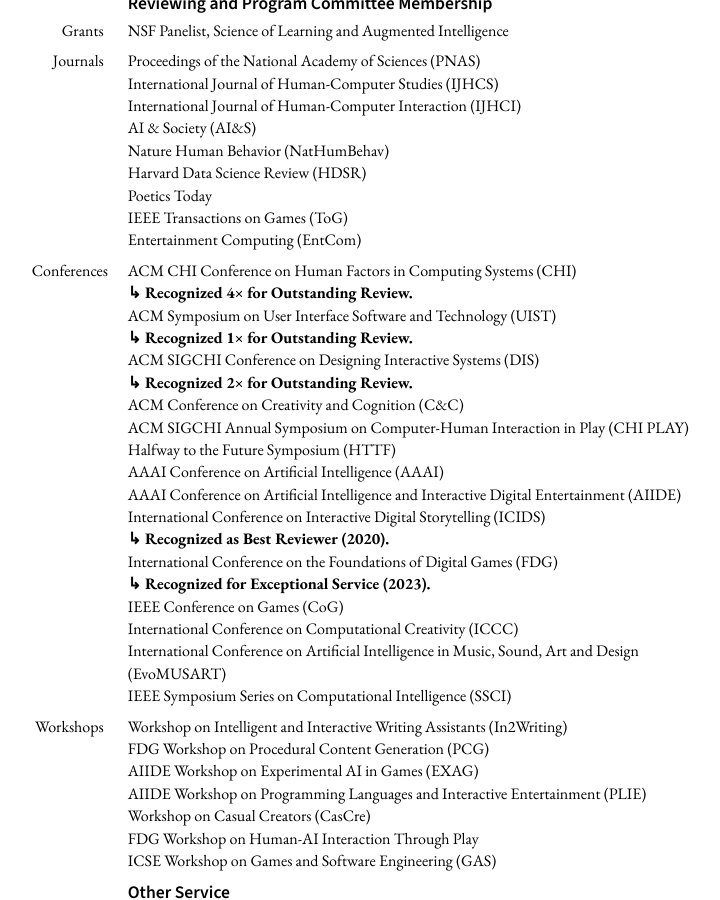
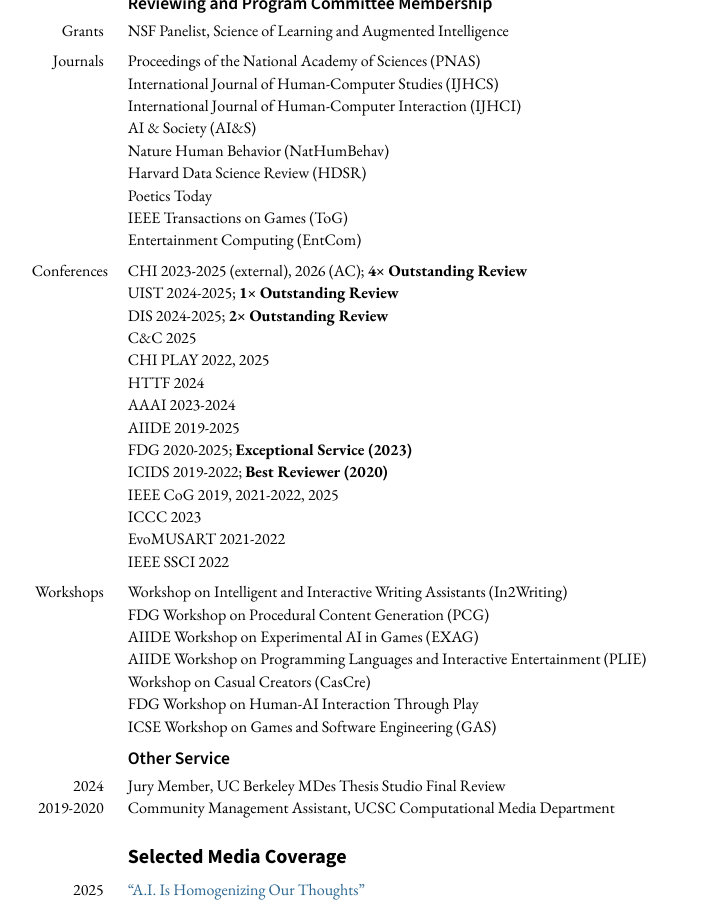
Before and after one commit to mkremins/mkremins.github.io, a Jekyll site: the page built from cv/index.html, in a window 1280 px wide and 900 px high, scrolled down 13283 px. Shown: the whole window, without its empty margins (255-975 px from the left). Built offline with Jekyll 4.4.1, drawn with Linux system fonts in a browser that asks for light colours.

Commit message:
Improve display of conference reviewing
...and add CHI 2026 AC service

```diff
--- a/cv/index.html
+++ b/cv/index.html
@@ -552,25 +552,20 @@ layout: null
         <div class="dated-entry">
           <div class="dated-date">Conferences</div>
           <div class="dated-content">
-            ACM CHI Conference on Human Factors in Computing Systems (CHI)<br>
-            <span class="award">↳ Recognized 4× for Outstanding Review.</span><br>
-            ACM Symposium on User Interface Software and Technology (UIST)<br>
-            <span class="award">↳ Recognized 1× for Outstanding Review.</span><br>
-            ACM SIGCHI Conference on Designing Interactive Systems (DIS)<br>
-            <span class="award">↳ Recognized 2× for Outstanding Review.</span><br>
-            ACM Conference on Creativity and Cognition (C&C)<br>
-            ACM SIGCHI Annual Symposium on Computer-Human Interaction in Play (CHI PLAY)<br>
-            Halfway to the Future Symposium (HTTF)<br>
-            AAAI Conference on Artificial Intelligence (AAAI)<br>
-            AAAI Conference on Artificial Intelligence and Interactive Digital Entertainment (AIIDE)<br>
-            International Conference on Interactive Digital Storytelling (ICIDS)<br>
-            <span class="award">↳ Recognized as Best Reviewer (2020).</span><br>
-            International Conference on the Foundations of Digital Games (FDG)<br>
-            <span class="award">↳ Recognized for Exceptional Service (2023).</span><br>
-            IEEE Conference on Games (CoG)<br>
-            International Conference on Computational Creativity (ICCC)<br>
-            International Conference on Artificial Intelligence in Music, Sound, Art and Design (EvoMUSART)<br>
-            IEEE Symposium Series on Computational Intelligence (SSCI)
+            CHI 2023-2025 (external), 2026 (AC); <span class="award">4× Outstanding Review</span><br>
+            UIST 2024-2025; <span class="award">1× Outstanding Review</span><br>
+            DIS 2024-2025; <span class="award">2× Outstanding Review</span><br>
+            C&C 2025<br>
+            CHI PLAY 2022, 2025<br>
+            HTTF 2024<br>
+            AAAI 2023-2024<br>
+            AIIDE 2019-2025<br>
+            FDG 2020-2025; <span class="award">Exceptional Service (2023)</span><br>
+            ICIDS 2019-2022; <span class="award">Best Reviewer (2020)</span><br>
+            IEEE CoG 2019, 2021-2022, 2025<br>
+            ICCC 2023<br>
+            EvoMUSART 2021-2022<br>
+            IEEE SSCI 2022
           </div>
         </div>
       </div>
```
